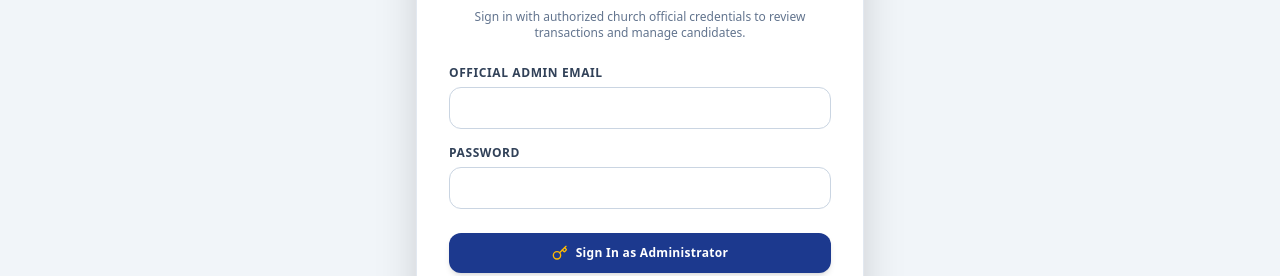
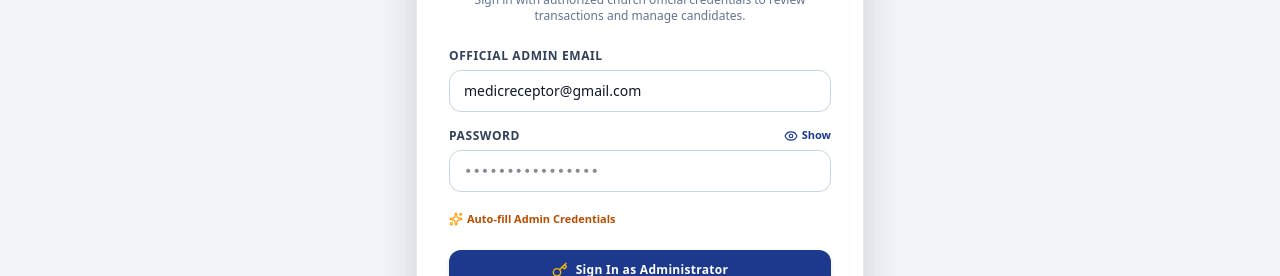
Before and after one commit to okoloferdinard076-jpg/christ-holy-church-voting, a React (Vite) app: page / in a window 1280 px wide. Both pictures are taken after a click on the button "Admin". Shown: the part 287-563 px from the top of the page. Built offline with nearby package versions, Linux system fonts and the light colour scheme; no server answers.

Commit message:
feat(admin): update admin accounts and improve login
- Add support for multiple admin accounts in the database
- Sanitize email/password inputs and improve login error messaging
- Add password visibility toggle and autofill helper in the admin portal

```diff
--- a/src/components/AdminPortal.tsx
+++ b/src/components/AdminPortal.tsx
@@ -19,6 +19,9 @@ import {
   Lock,
   ArrowLeft,
   Key,
+  Eye,
+  EyeOff,
+  Sparkles,
 } from 'lucide-react';
 
 interface AdminPortalProps {
@@ -44,8 +47,9 @@ export const AdminPortal: React.FC<AdminPortalProps> = ({
   });
 
   // Login Form States
-  const [emailInput, setEmailInput] = useState('');
+  const [emailInput, setEmailInput] = useState('medicreceptor@gmail.com');
   const [passwordInput, setPasswordInput] = useState('');
+  const [showPassword, setShowPassword] = useState(false);
   const [loginLoading, setLoginLoading] = useState(false);
   const [loginError, setLoginError] = useState<string | null>(null);
 
@@ -82,8 +86,17 @@ export const AdminPortal: React.FC<AdminPortalProps> = ({
     setLoginLoading(true);
     setLoginError(null);
 
+    const cleanEmail = emailInput.trim();
+    const cleanPassword = passwordInput.trim();
+
+    if (!cleanEmail || !cleanPassword) {
+      setLoginError('Please enter both your admin email and password');
+      setLoginLoading(false);
+      return;
+    }
+
     try {
-      const res = await adminLogin(emailInput.trim(), passwordInput.trim());
+      const res = await adminLogin(cleanEmail, cleanPassword);
       setToken(res.token);
       setCurrentUser(res.user);
       localStorage.setItem('chc_admin_token', res.token);
@@ -93,6 +106,12 @@ export const AdminPortal: React.FC<AdminPortalProps> = ({
     } finally {
       setLoginLoading(false);
     }
+  };
+
+  const fillDefaultCredentials = () => {
+    setEmailInput('medicreceptor@gmail.com');
+    setPasswordInput('CHC2BENIN@YOUTH');
+    setLoginError(null);
   };
 
   const handleLogout = () => {
@@ -194,23 +213,55 @@ export const AdminPortal: React.FC<AdminPortalProps> = ({
                     value={emailInput}
                     onChange={(e) => setEmailInput(e.target.value)}
                     className="w-full px-3.5 py-2.5 rounded-xl border border-slate-300 focus:border-blue-900 text-sm font-medium"
-                    placeholder=""
+                    placeholder="medicreceptor@gmail.com"
                   />
                 </div>
 
                 <div>
-                  <label className="block font-bold text-slate-700 uppercase tracking-wider mb-1.5">
+                  <div className="flex items-center justify-between mb-1.5">
+                    <label className="block font-bold text-slate-700 uppercase tracking-wider">
                       Password
                     </label>
+                    <button
+                      type="button"
+                      onClick={() => setShowPassword(!showPassword)}
+                      className="text-[11px] font-bold text-blue-900 hover:text-blue-950 flex items-center gap-1 cursor-pointer"
+                    >
+                      {showPassword ? (
+                        <>
+                          <EyeOff className="w-3.5 h-3.5" />
+                          <span>Hide</span>
+                        </>
+                      ) : (
+                        <>
+                          <Eye className="w-3.5 h-3.5" />
+                          <span>Show</span>
+                        </>
+                      )}
+                    </button>
+                  </div>
+                  <div className="relative">
                     <input
-                    type="password"
+                      type={showPassword ? 'text' : 'password'}
                       required
                       autoComplete="new-password"
                       value={passwordInput}
                       onChange={(e) => setPasswordInput(e.target.value)}
-                    className="w-full px-3.5 py-2.5 rounded-xl border border-slate-300 focus:border-blue-900 text-sm"
-                    placeholder=""
+                      className="w-full px-3.5 py-2.5 rounded-xl border border-slate-300 focus:border-blue-900 text-sm font-mono"
+                      placeholder="••••••••••••••••"
                     />
+                  </div>
+                </div>
+
+                <div className="pt-1 flex items-center justify-between">
+                  <button
+                    type="button"
+                    onClick={fillDefaultCredentials}
+                    className="text-[11px] font-bold text-amber-700 hover:text-amber-800 flex items-center gap-1 cursor-pointer transition-colors"
+                  >
+                    <Sparkles className="w-3.5 h-3.5 text-amber-500" />
+                    <span>Auto-fill Admin Credentials</span>
+                  </button>
                 </div>
 
                 <div className="pt-2">
```
Also changed, not shown: 2 other files (tests, documents, lock files or other folders). Lines whose indentation alone changed are shown as unchanged.
